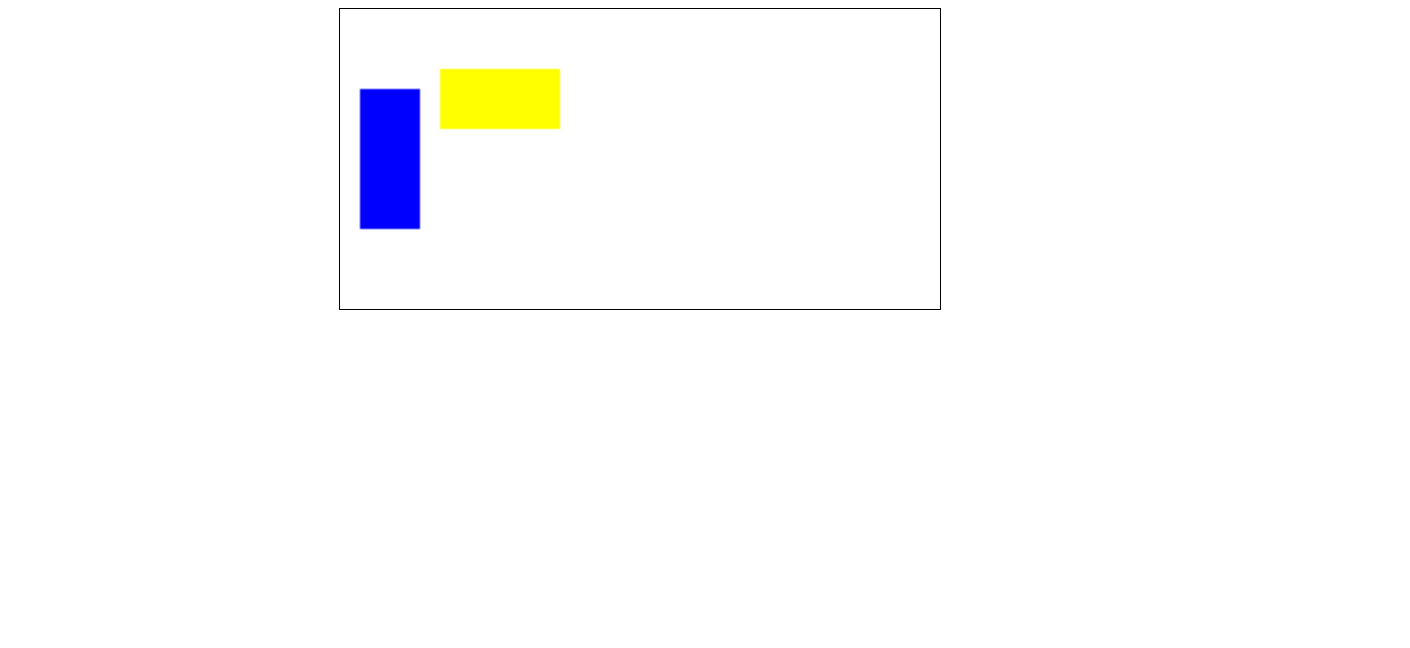
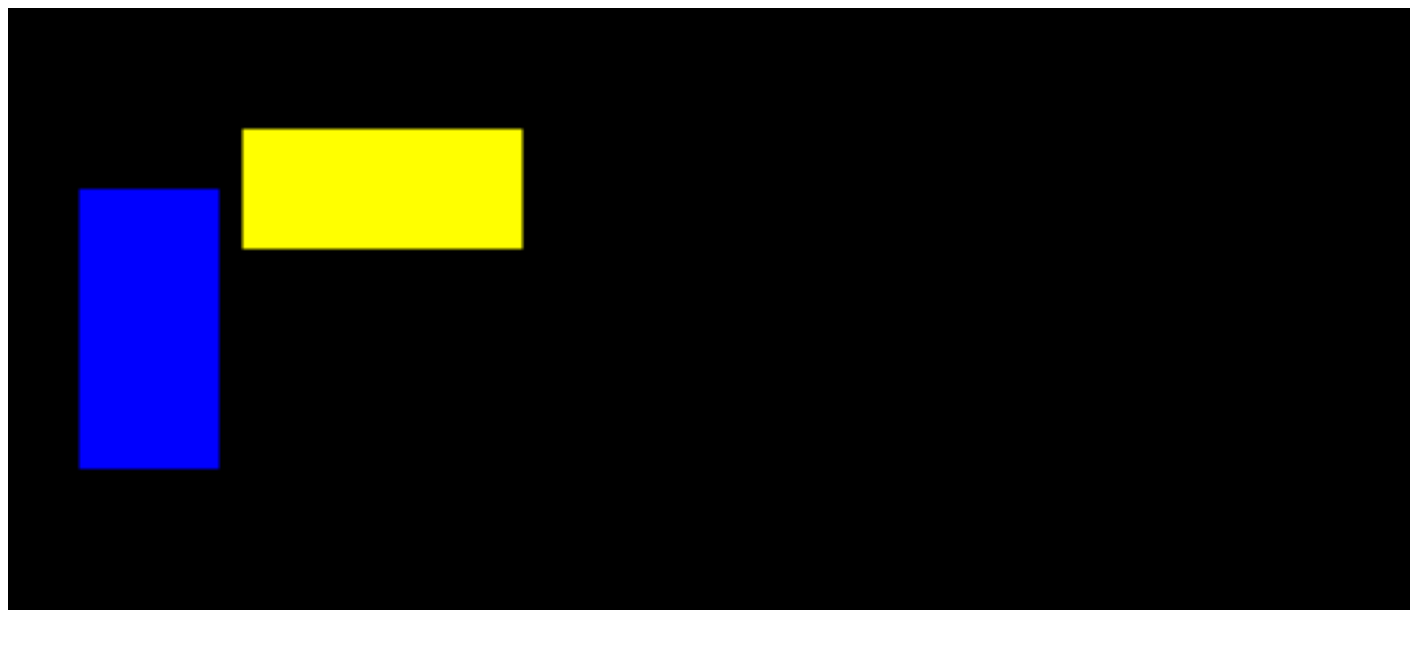
Before and after one commit to sandeepghimire77/Canvas_Geolib_Graphics, a plain HTML site: page geloib/index.html in a window 1280 px wide. Shown: the whole page, 1410 px wide, since content can reach past the window. Drawn offline with Linux system fonts and the light colour scheme.

Commit message:
starting app

```diff
--- a/geloib/canvas-script.js
+++ b/geloib/canvas-script.js
@@ -1,10 +1,11 @@
 // Definitions
 var canvas = document.getElementById("hello-world-canvas"); // handle the canvas
-var context = canvas.getContext("2d"); // handle the context
+var context = canvas.getContext("2d"); // handle the context .. we have 3 dimensional context too but here we use 2d context
+// these are the core object that we will use in everywhere .
 
 // Blue rectangle
 context.fillStyle = "blue";
-context.fillRect(10,40,30,70);
+context.fillRect(15,45,30,70);
 
 // Yellow rectangle
 context.fillStyle = "yellow";
--- a/geloib/style.css
+++ b/geloib/style.css
@@ -2,7 +2,8 @@
   border: 1px solid black;
   /* center align */
   display: block;
-  width: 600px;
-  height: 300px;
+  width: 1400px;
+  height: 600px;
   margin: 0 auto;
+  background-color: black;
 }
```
